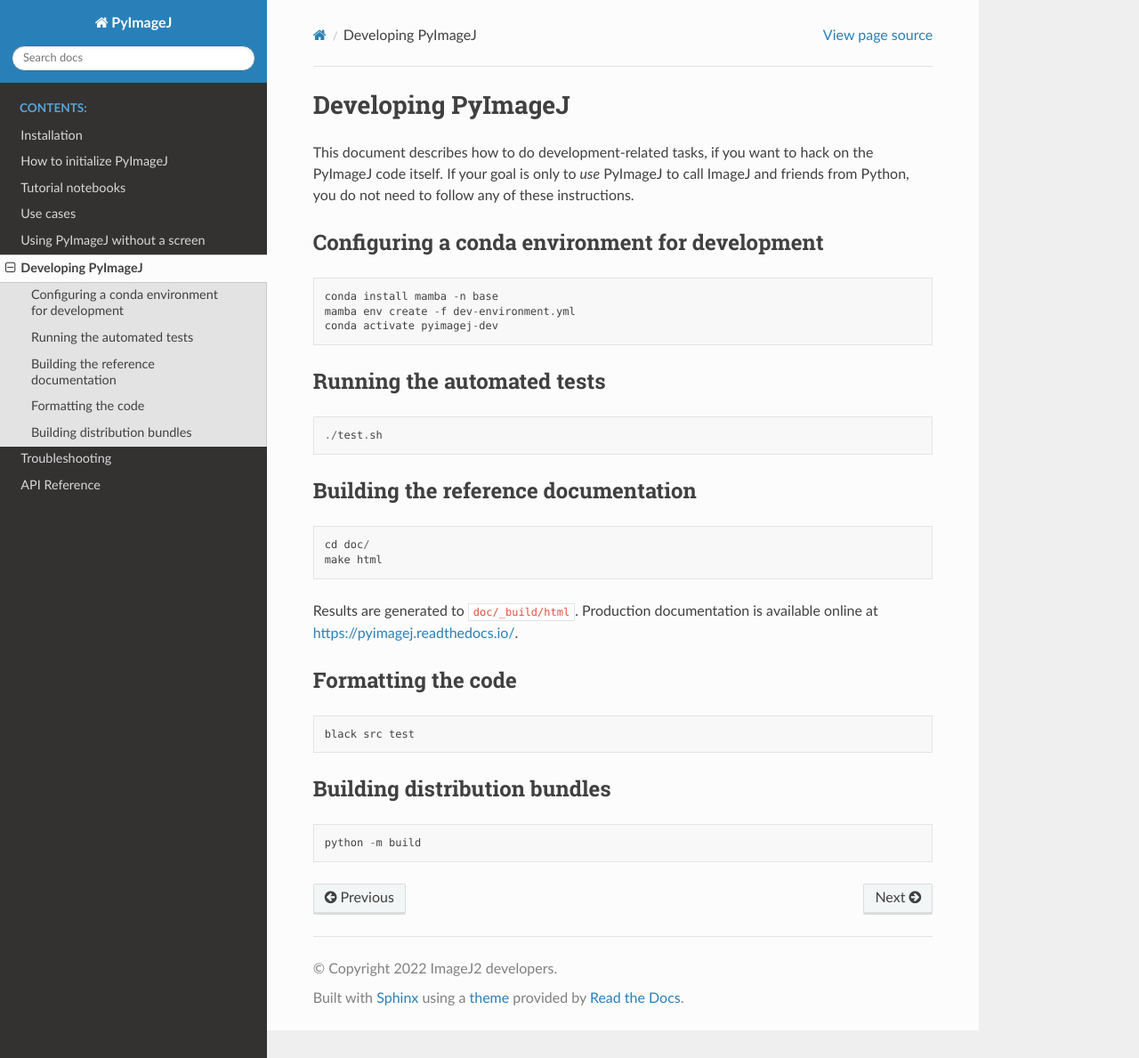
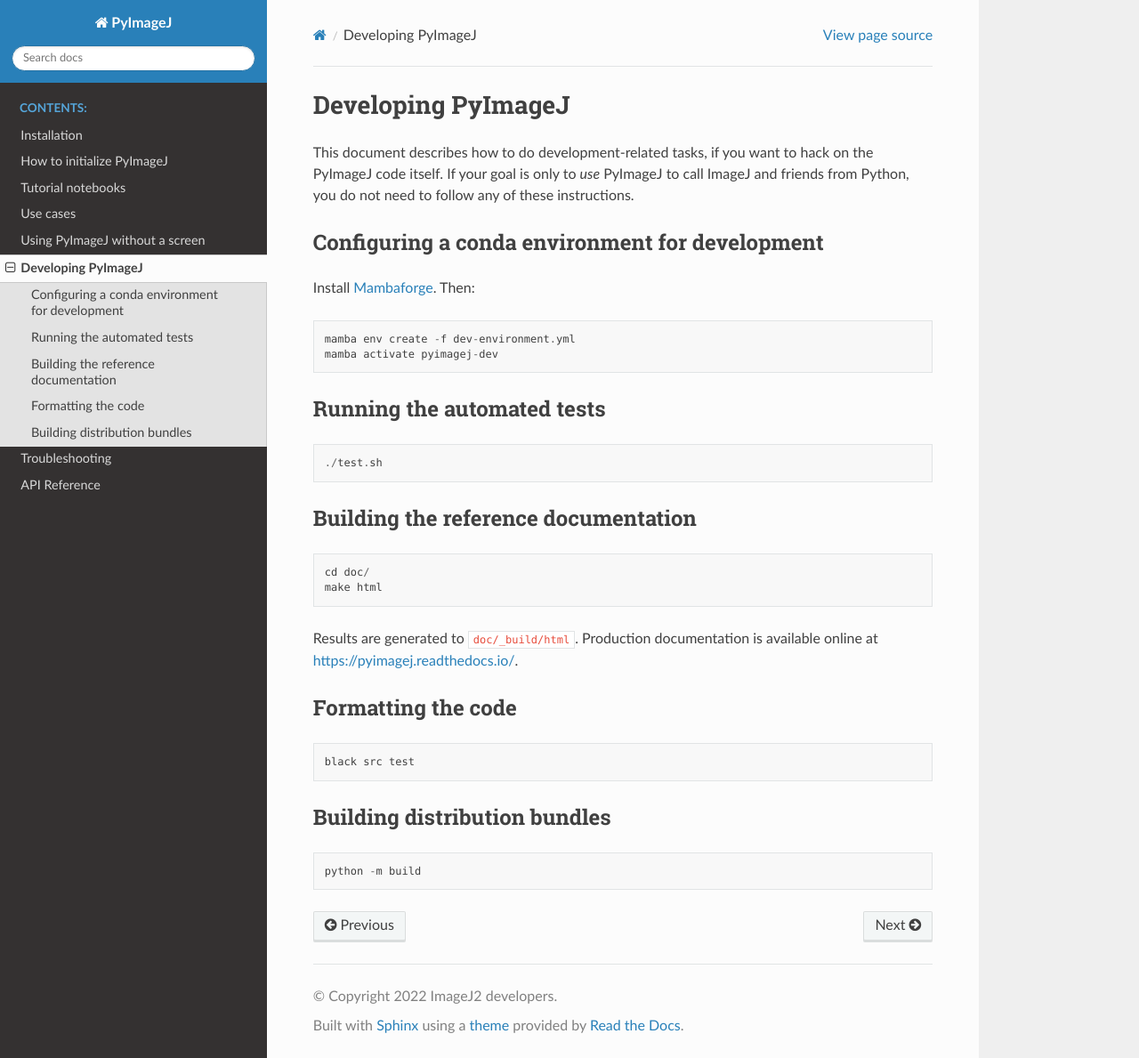
Before and after one commit to imagej/pyimagej, a Sphinx documentation site: the page built from doc/Development.md, in a window 1280 px wide and 1189 px high. Shown: the whole window at 89% size. Built offline with Sphinx 7.4.7 and the Read the Docs theme 2.0.0, drawn with Linux system fonts in a browser that asks for light colours; pages that are not in the unit, such as notebooks, are missing from menus.

Commit message:
Development.md: recommend Mambaforge

````diff
--- a/doc/Development.md
+++ b/doc/Development.md
@@ -7,10 +7,12 @@
 
 ## Configuring a conda environment for development
 
+Install [Mambaforge](https://github.com/conda-forge/miniforge#mambaforge).
+Then:
+
 ```
-conda install mamba -n base
 mamba env create -f dev-environment.yml
-conda activate pyimagej-dev
+mamba activate pyimagej-dev
 ```
 
 ## Running the automated tests
````
